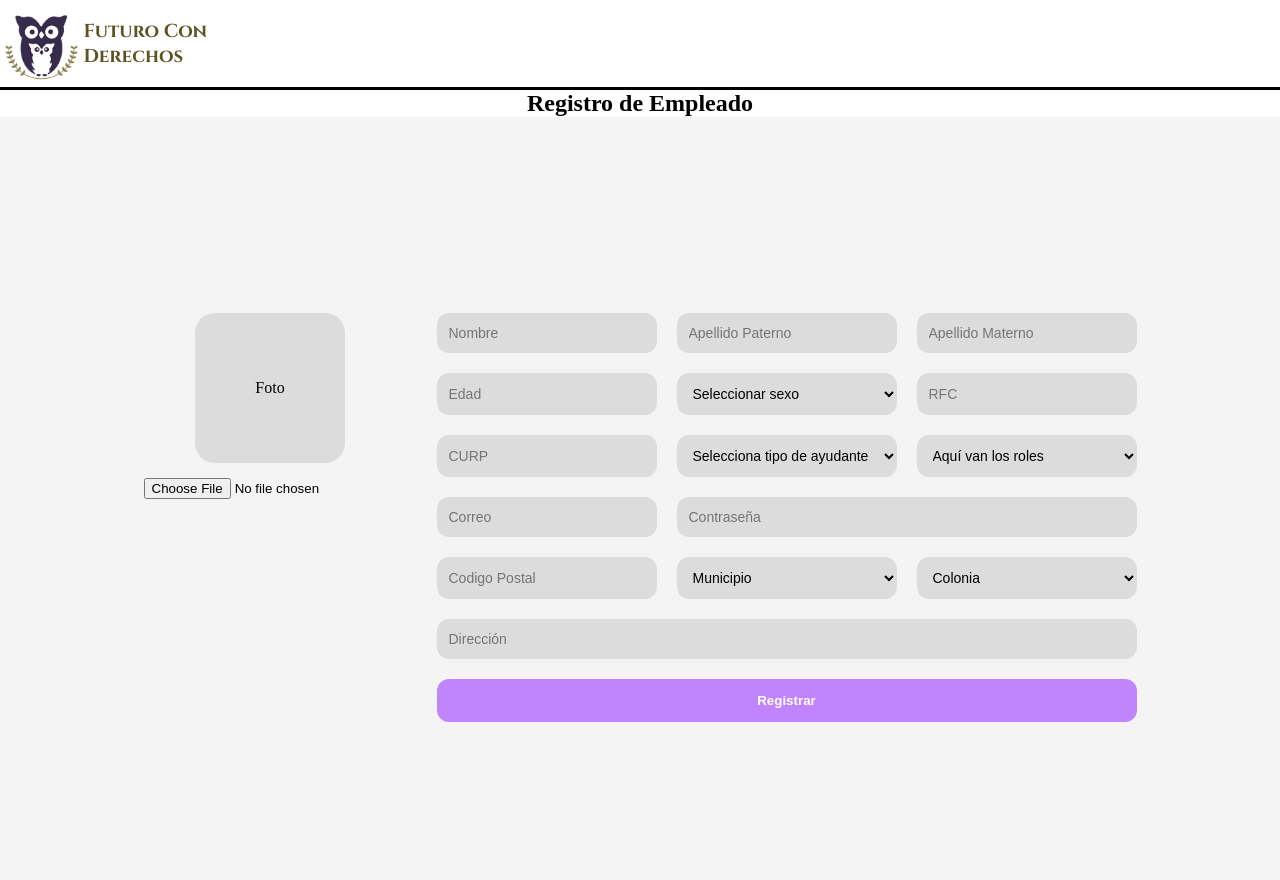
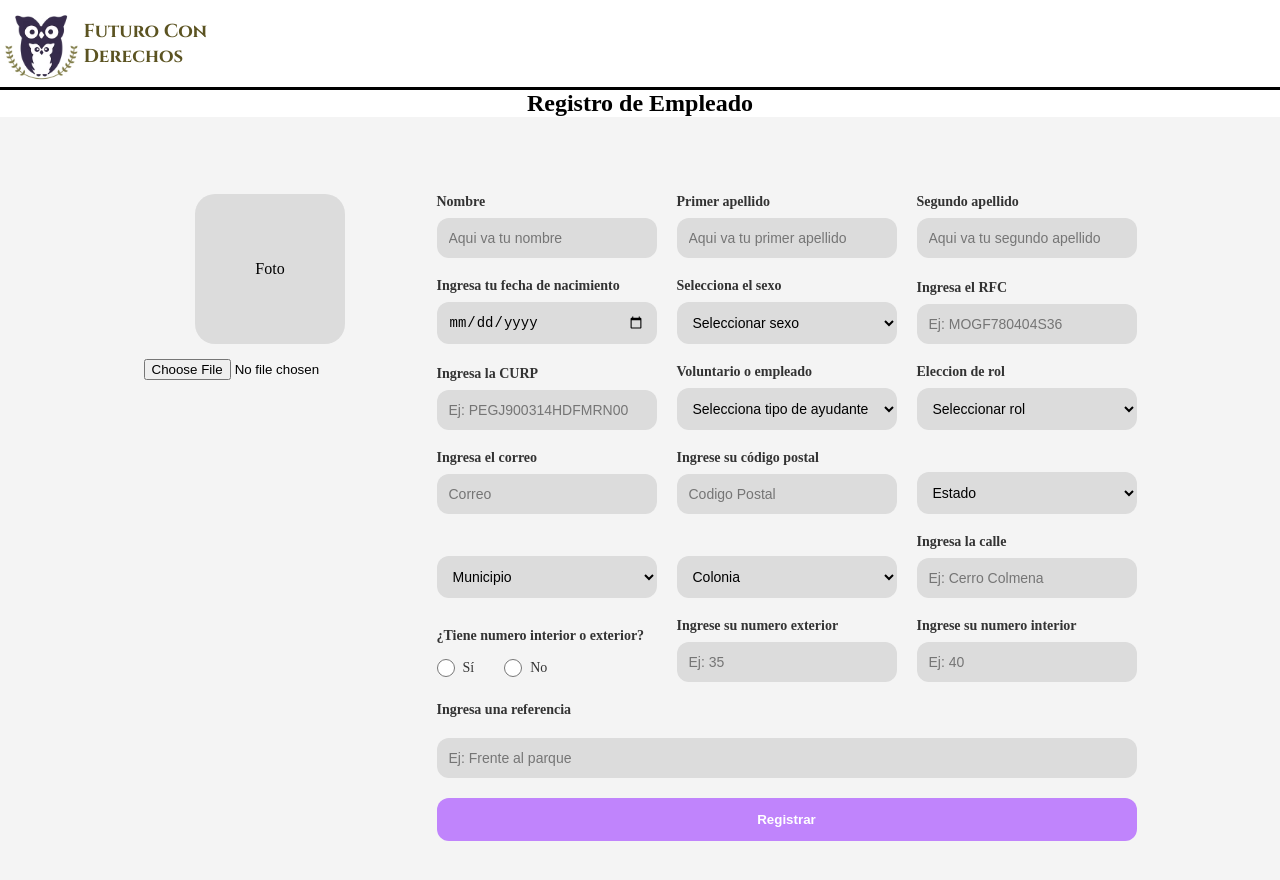
Before and after one commit to AlejandroTRIKITRAKATELAS33sanchezCano/Cliente_Futuro_Derechos, a React (Vite) app: page /administrador/registrarEmpleado in a window 1280 px wide. Shown: the top 880 px of the page. Built offline with nearby package versions, Linux system fonts and the light colour scheme.

Commit message:
Registro con formik

```diff
--- a/package.json
+++ b/package.json
@@ -10,6 +10,7 @@
     "preview": "vite preview"
   },
   "dependencies": {
+    "formik": "^2.4.9",
     "react": "^18.2.0",
     "react-dom": "^18.2.0",
     "react-router-dom": "^6.30.3",
--- a/src/App.jsx
+++ b/src/App.jsx
@@ -2,6 +2,7 @@ import { Routes, Route} from 'react-router-dom'
 import Index from './pages/Index'
 import ConsultarEmpleados from './pages/ConsultarEmpleados'
 import RegistrarEmpleado from './pages/RegistrarEmpleado'
+import Login from './pages/Login'
 
 function App() {
 
@@ -12,6 +13,7 @@ function App() {
       }
       <Route path='/administrador/consultarEmpleados' element={<ConsultarEmpleados/>}/>
       <Route path='/administrador/registrarEmpleado' element={<RegistrarEmpleado/>}/>
+      <Route path='/administrador/Login' element={<Login/>}/>
     </Routes>
   )
 }
--- a/src/pages/RegistrarEmpleado.jsx
+++ b/src/pages/RegistrarEmpleado.jsx
@@ -1,8 +1,40 @@
 import { useState } from "react"
 import Header from "./components/Header"
 import "../styles/registrarEmpleado.css"
+import { useFormik } from 'formik'
 
 function RegistrarEmpleado() {
+
+    const formik = useFormik({
+        initialValues: {
+            nombre: '',
+            primerApellido: '',
+            segundoApellido: '',
+            fechaNacimiento: '',
+            sexo: '',
+            rfc: '',
+            curp: '',
+            empleadoVoluntario: '',
+            rolid: '',
+            email: '',
+            codigoPostal: '',
+            estadoNombre: '',
+            municipioNombre: '',
+            coloniaNombre: '',
+            calle: '',
+            sn: '',
+            numExterior: '',
+            numInterior: '',
+            referencia: ''
+        },
+        onSubmit: values => {
+            console.log('Form data', values)
+        }
+    }
+
+    )
+
+    console.log('Form values', formik.values)
 
     const [imagen, setImagen] = useState(null)
 
@@ -41,47 +73,125 @@ function RegistrarEmpleado() {
 
                     </div>
 
-                    <form className="formulario">
-                        <input type="text" placeholder="Nombre" />
-                        <input type="text" placeholder="Apellido Paterno" />
-                        <input type="text" placeholder="Apellido Materno" />
+                    <form className="formulario" onSubmit={formik.handleSubmit}>
+                        <div className="campo-grupo">
+                            <label htmlFor="nombre"> Nombre </label>
+                            <input type="text" id="nombre" name="nombre" placeholder="Aqui va tu nombre" onChange={formik.handleChange} value={formik.values.nombre}/>
+                        </div>
 
-                        <input type="number" placeholder="Edad" />
+                        <div className="campo-grupo">
+                            <label htmlFor="primerApellido"> Primer apellido </label>
+                            <input type="text" id="primerApellido" name="primerApellido" placeholder="Aqui va tu primer apellido" onChange={formik.handleChange} value={formik.values.primerApellido}/>
+                        </div>
 
-                        <select defaultValue="">
+                        <div className="campo-grupo">
+                            <label htmlFor="segundoApellido"> Segundo apellido </label>
+                            <input type="text" id="segundoApellido" name="segundoApellido" placeholder="Aqui va tu segundo apellido" onChange={formik.handleChange} value={formik.values.segundoApellido}/>
+                        </div>
+
+                        <div className="campo-grupo">
+                            <label htmlFor="fechaNacimiento">Ingresa tu fecha de nacimiento</label>
+                            <input type="date" id="fechaNacimiento" name="fechaNacimiento" onChange={formik.handleChange} value={formik.values.fechaNacimiento}/>
+                        </div>
+
+                        <div className="campo-grupo">
+                            <label> Selecciona el sexo </label>
+                            <select defaultValue="" id="sexo" name="sexo" onChange={formik.handleChange} value={formik.values.sexo}>
                                 <option value="" disabled>Seleccionar sexo</option>
                                 <option value="M">Masculino</option>
                                 <option value="F">Femenino</option>
+                                <option value="O">Otro</option>
                             </select>
+                        </div>
 
-                        <input type="text" placeholder="RFC" />
-                        <input type="text" placeholder="CURP" />
+                        <div className="campo-grupo">
+                            <label htmlFor="rfc"> Ingresa el RFC </label>
+                            <input type="text" placeholder="Ej: MOGF780404S36" id="rfc" name="rfc" onChange={formik.handleChange} value={formik.values.rfc}/>
+                        </div>
 
-                        <select defaultValue="">
+                        <div className="campo-grupo">
+                            <label htmlFor="curp"> Ingresa la CURP </label>
+                            <input type="text" placeholder="Ej: PEGJ900314HDFMRN00" id="curp" name="curp" onChange={formik.handleChange} value={formik.values.curp}/>
+                        </div>
+
+                        <div className="campo-grupo">
+                            <label htmlFor="empleadoVoluntario"> Voluntario o empleado </label>
+                            <select defaultValue="" id="empleadoVoluntario" name="empleadoVoluntario" onChange={formik.handleChange} value={formik.values.empleadoVoluntario}>
                                 <option value="" disabled>Selecciona tipo de ayudante</option>
                                 <option value="Voluntario">Voluntario</option>
                                 <option value="Empleado">Empleado</option>
                             </select>
+                        </div>
 
-                        <select>
-                            <option>Aquí van los roles</option>
+                        <div className="campo-grupo">
+                            <label> Eleccion de rol </label>
+                            <select defaultValue="" id="rolid" name="rolid" onChange={formik.handleChange} value={formik.values.rolid}>
+                                <option value="" disabled>Seleccionar rol</option>
                             </select>
+                        </div>
 
-                        <input type="text" placeholder="Correo"/>
-                        <input type="text" className="Contraseña" placeholder="Contraseña"/>
 
-                        <input type="number" placeholder="Codigo Postal"/>
-                        <select name="" id="">
+                        <div className="campo-grupo">
+                            <label htmlFor="correo"> Ingresa el correo </label>
+                            <input type="email" placeholder="Correo" id="email" name="email" onChange={formik.handleChange} value={formik.values.email}/>
+                        </div>
+
+                        <div className="campo-grupo">
+                            <label htmlFor="codigoPostal"> Ingrese su código postal </label>
+                            <input type="number" placeholder="Codigo Postal" id="codigoPostal" name="codigoPostal" onChange={formik.handleChange} value={formik.values.codigoPostal}/>
+                        </div>
+
+                        <div className="campo-grupo">
+                            <select name="estadoNombre" id="estadoNombre" defaultValue="estadoNombre" onChange={formik.handleChange} value={formik.values.estadoNombre}>
+                                <option value="" selected>Estado</option>
+                            </select>
+                        </div>
+
+                        <div className="campo-grupo">
+                            <select name="municipioNombre" id="municipioNombre" defaultValue="municipioNombre" onChange={formik.handleChange} value={formik.values.municipioNombre}>
                                 <option value="" selected>Municipio</option>
-                            <option value="">Gustavo A. Madero</option>
-                            <option value="">Benito Juarez</option>
                             </select>
-                        <select name="" id="">
+                        </div>
+
+                        <div className="campo-grupo">
+                            <select name="coloniaNombre" id="coloniaNombre" defaultValue="coloniaNombre" onChange={formik.handleChange} value={formik.values.coloniaNombre}>
                                 <option value="" selected>Colonia</option>
-                            <option value="">Valle De Madero</option>
-                            <option value="">Gustavo Diaz Ordaz</option>
                             </select>
-                        <input type="text" placeholder="Dirección" className="direccion" />
+                        </div>
+
+                        <div className="campo-grupo">
+                            <label htmlFor="calle"> Ingresa la calle </label>
+                            <input type="text" placeholder="Ej: Cerro Colmena" id="calle" name="calle" onChange={formik.handleChange} value={formik.values.calle}/>
+                        </div>
+
+                        <div className="campo-grupo radio-columna">
+                            <label>¿Tiene numero interior o exterior?</label>
+                            <div className="radio-opciones">
+                                <div className="opcion-item">
+                                    <input type="radio" id="si" name="sn" onChange={formik.handleChange} value={formik.values.sn}/>
+                                    <label htmlFor="si">Sí</label>
+                                </div>
+                                <div className="opcion-item">
+                                    <input type="radio" id="no" name="sn" onChange={formik.handleChange} value={formik.values.sn} />
+                                    <label htmlFor="no">No</label>
+                                </div>
+                            </div>
+                        </div>
+
+                        <div className="campo-grupo">
+                            <label htmlFor="numExterior"> Ingrese su numero exterior </label>
+                            <input type="number" placeholder="Ej: 35" id="numExterior" name="numExterior" onChange={formik.handleChange} value={formik.values.numExterior}/>
+                        </div>
+
+                        <div className="campo-grupo">
+                            <label htmlFor="numInterior"> Ingrese su numero interior </label>
+                            <input type="number" placeholder="Ej: 40" id="numInterior" name="numInterior" onChange={formik.handleChange} value={formik.values.numInterior}/>
+                        </div>
+
+                        <div className="campo-grupo">
+                            <label htmlFor="referencia"> Ingresa una referencia </label>
+                        </div>
+                        <input type="text" className="direccion" placeholder="Ej: Frente al parque" id="referencia" name="referencia" onChange={formik.handleChange} value={formik.values.referencia}/>
 
                         <button type="submit" className="btn-registrar">
                             Registrar
--- a/src/styles/registrarEmpleado.css
+++ b/src/styles/registrarEmpleado.css
@@ -2,6 +2,12 @@
     padding: 40px;
     background-color: #f4f4f4;
     min-height: 100vh;
+}
+
+label {
+    font-weight: bold;
+    display: flex;
+    margin-bottom: 5px;
 }
 
 .titulo {
@@ -48,10 +54,12 @@
     display: grid;
     grid-template-columns: repeat(3, 1fr);
     gap: 20px;
+    align-items: end;
 }
 
 .formulario input,
 .formulario select {
+    width: 100%;
     padding: 12px;
     border-radius: 12px;
     border: none;
@@ -59,6 +67,7 @@
     font-size: 14px;
     outline: none;
     transition: 0.2s ease;
+    box-sizing: border-box;
 }
 
 .formulario input:focus,
@@ -92,3 +101,98 @@
     background-color: #a855f7;
     transform: scale(1.02);
 }
+
+.campo-grupo {
+    display: grid;
+    flex-direction: column;
+    gap: 8px;
+}
+
+.campo-grupo label {
+    font-size: 14px;
+    color: #333;
+    margin-bottom: 0;
+}
+
+input[type="date"] {
+    /* Quita el estilo de "botón" 3D del navegador */
+    appearance: none;
+    -webkit-appearance: none;
+
+    /* Copia los estilos de tus otros campos */
+    background-color: #dcdcdc; /* El gris que estás usando */
+    border: none;
+    border-radius: 12px; /* Ajusta este valor según tus otros campos */
+    padding: 12px;
+    outline: none;
+}
+
+input[type="checkbox"] {
+    background-color: #a855f7;
+}
+
+.checkbox-completo {
+    grid-column: span 3;
+    display: flex;
+    flex-direction: column;
+    gap: 8px;
+}
+
+.checkbox-fila {
+    display: flex;
+    align-items: center; /* Centra verticalmente el cuadro con el texto */
+    gap: 10px;
+}
+
+.texto-derecha {
+    font-size: 14px;
+    font-weight: normal !important; /* Menos pesado que el label superior */
+    cursor: pointer;
+    margin-bottom: 0 !important;
+}
+
+.checkbox-fila input[type="checkbox"] {
+    width: 18px !important; /* Tamaño un poco más grande */
+    height: 18px !important;
+    cursor: pointer;
+    /* Aquí aplicamos el color de tu botón de registrar */
+    accent-color: #6a1b9a; /* Sustituye este código por el color exacto de tu .btn-registrar */
+}
+
+/* Contenedor de la sección de radio buttons */
+.radio-columna {
+    display: flex;
+    flex-direction: column;
+    gap: 10px;
+}
+
+/* Alinea "Sí" y "No" en la misma fila */
+.radio-opciones {
+    display: flex;
+    gap: 30px; /* Espacio entre el grupo Sí y el grupo No */
+    align-items: center;
+    padding: 5px 0;
+}
+
+/* Alinea el circulito con su texto */
+.opcion-item {
+    display: flex;
+    align-items: center;
+    gap: 8px;
+}
+
+/* Quita el margen inferior de los labels internos para que no se desalineen */
+.opcion-item label {
+    margin-bottom: 0;
+    font-weight: normal;
+    cursor: pointer;
+}
+
+/* Color y tamaño de los Radio Buttons */
+.opcion-item input[type="radio"] {
+    width: 18px;
+    height: 18px;
+    cursor: pointer;
+    /* Aplicamos el color de tu botón registrar */
+    accent-color: #c084fc;
+}
```
Also changed, not shown: src/pages/Login.jsx (added, +12 -0 lines), 1 other file (tests, documents, lock files or other folders). Lines whose indentation alone changed are shown as unchanged.
